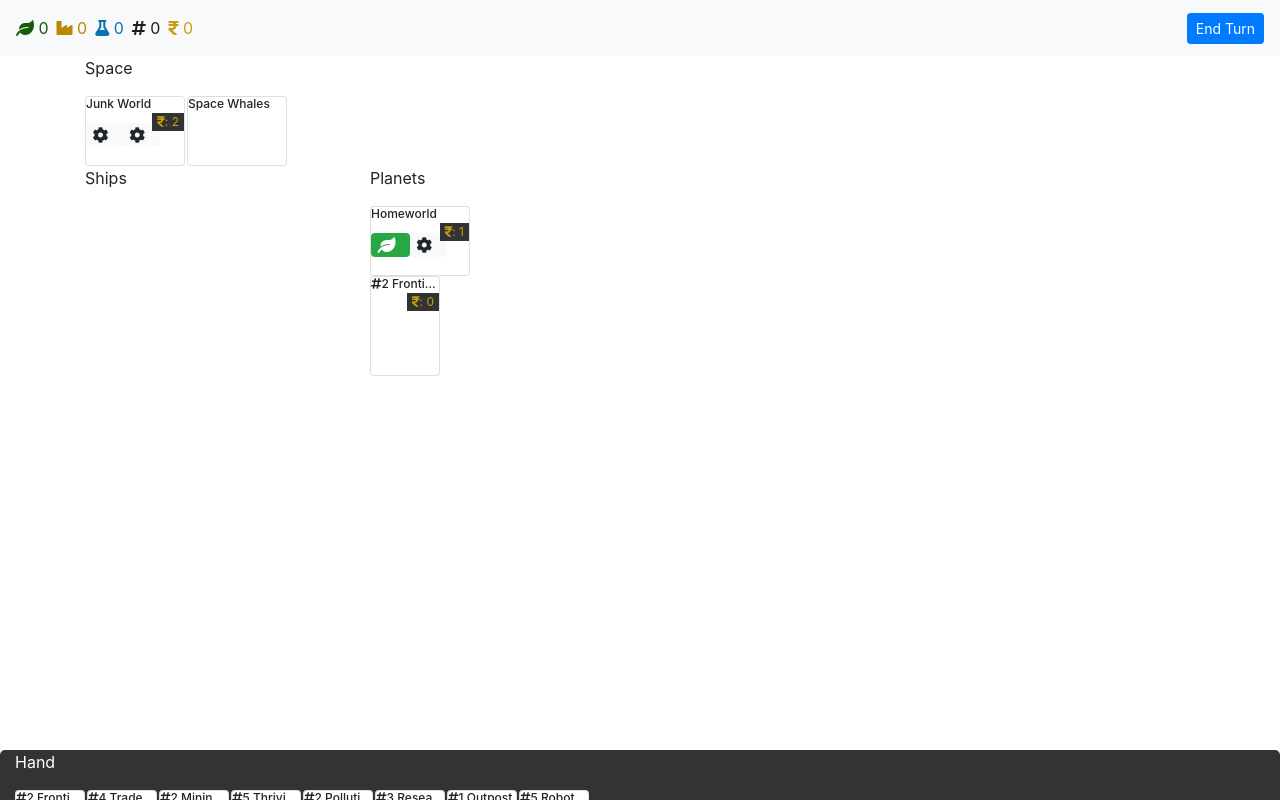
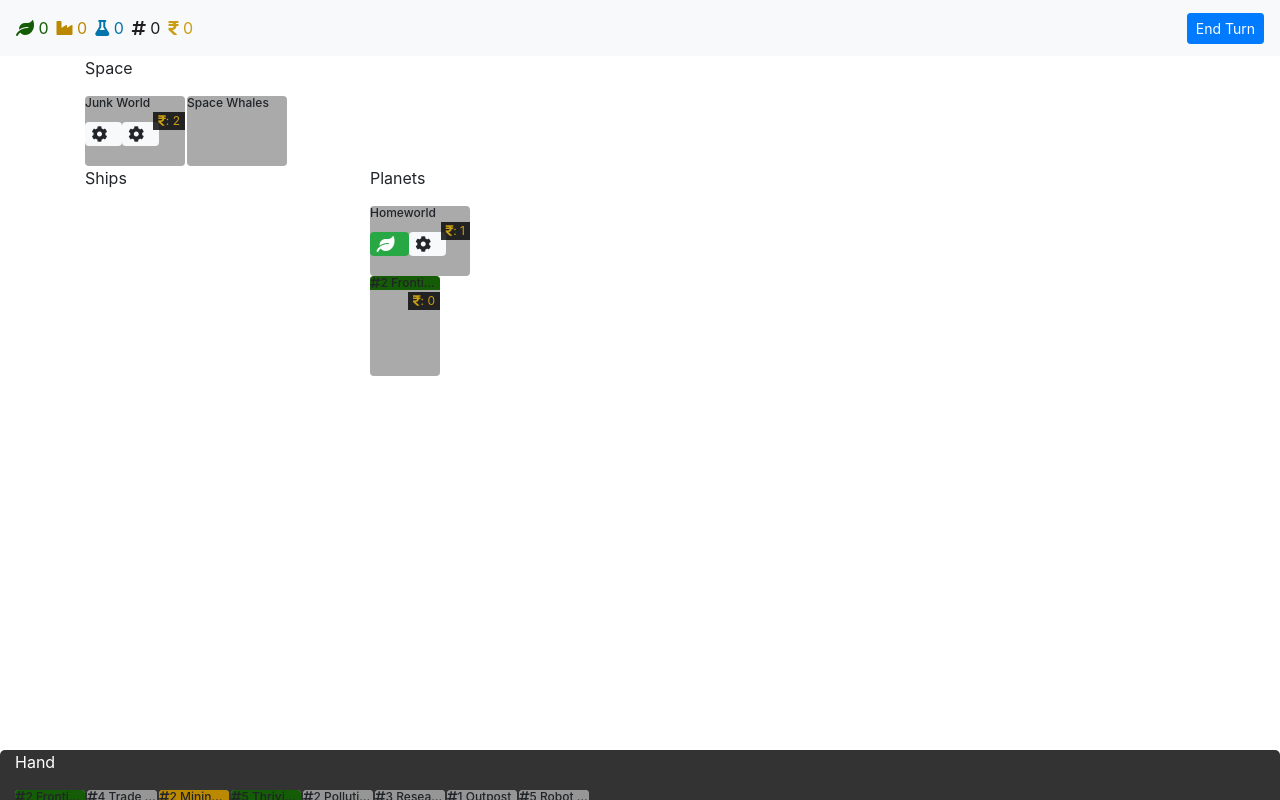
Before and after one commit to jurgensweere/ttg, an Angular app: page /game in a window 1280 px wide. Built offline with nearby package versions, Linux system fonts and the light colour scheme.

Commit message:
Colony title color

```diff
--- a/src/app/game/card-colony/card-colony.component.html
+++ b/src/app/game/card-colony/card-colony.component.html
@@ -1,5 +1,5 @@
 <div class="card card-colony float-left" (click)="select()" [ngClass]="{ 'tapped': card.tapped }">
-    <h5 class="card-title text-truncate"><i class="fas fa-hashtag"></i>{{ card.cost }} {{ card.name }}</h5>
+    <h5 class="card-title text-truncate" [ngClass]="card.colonyType"><i class="fas fa-hashtag"></i>{{ card.cost }} {{ card.name }}</h5>
     <div class="renown">
         <i class="fas fa-rupee-sign"></i>: {{ card.renown }}
     </div>
--- a/src/styles.css
+++ b/src/styles.css
@@ -21,6 +21,8 @@
     height: 100px;
     display: flex;
     margin-right: 2px;
+    border: 0;
+    background-color: #aaa;
     transition: transform 200ms ease-out;
 }
 .card,
@@ -49,6 +51,21 @@
 .card.tapped {
     transform: rotate(90deg);
 }
+.card-title {
+    border-radius: 0.25rem .25rem 0 0;
+}
+.card-title.production {
+    background-color: #bb8901;
+    color: inherit;
+}
+.card-title.manpower {
+    background-color: #145c05;
+    color: inherit;
+}
+.card-title.utility {
+    background-color: #959695;
+    color: inherit;
+}
 .hand-wrapper {
     max-height: 100vh;
     position: absolute;
```
